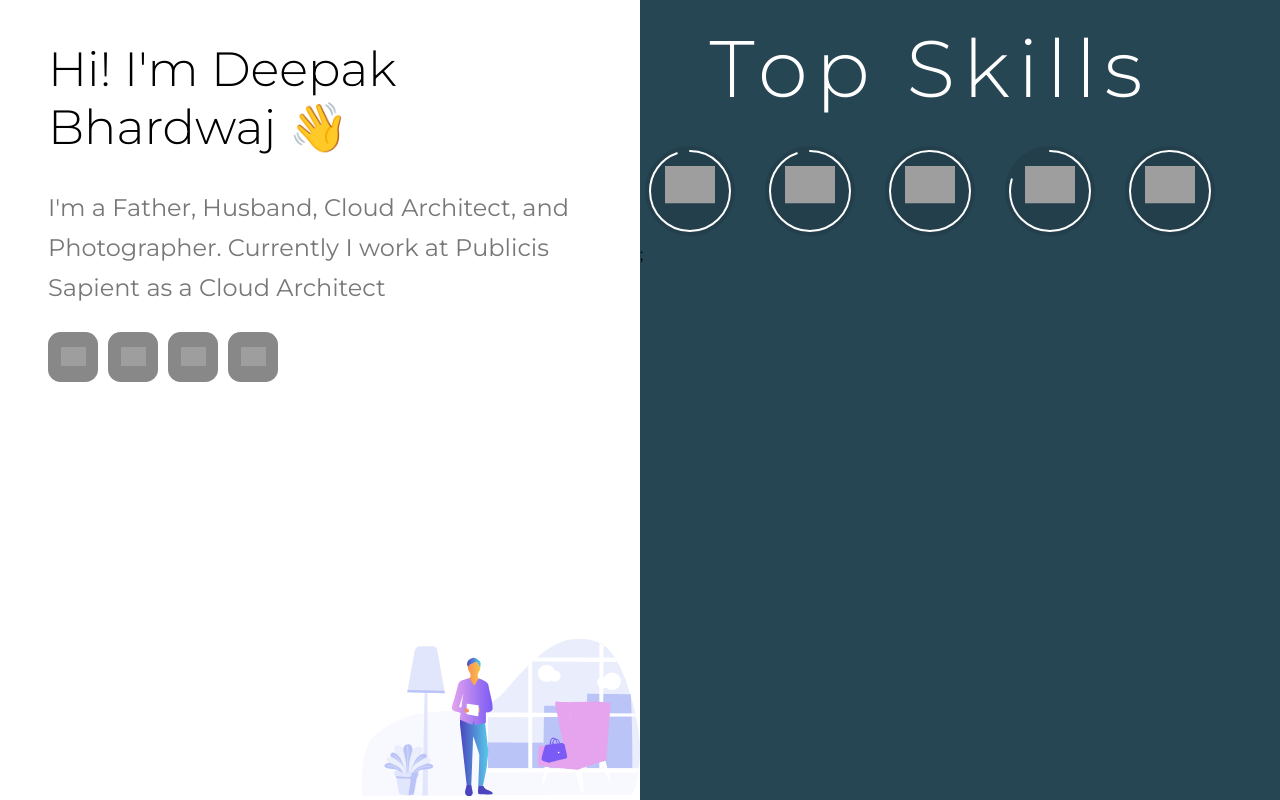
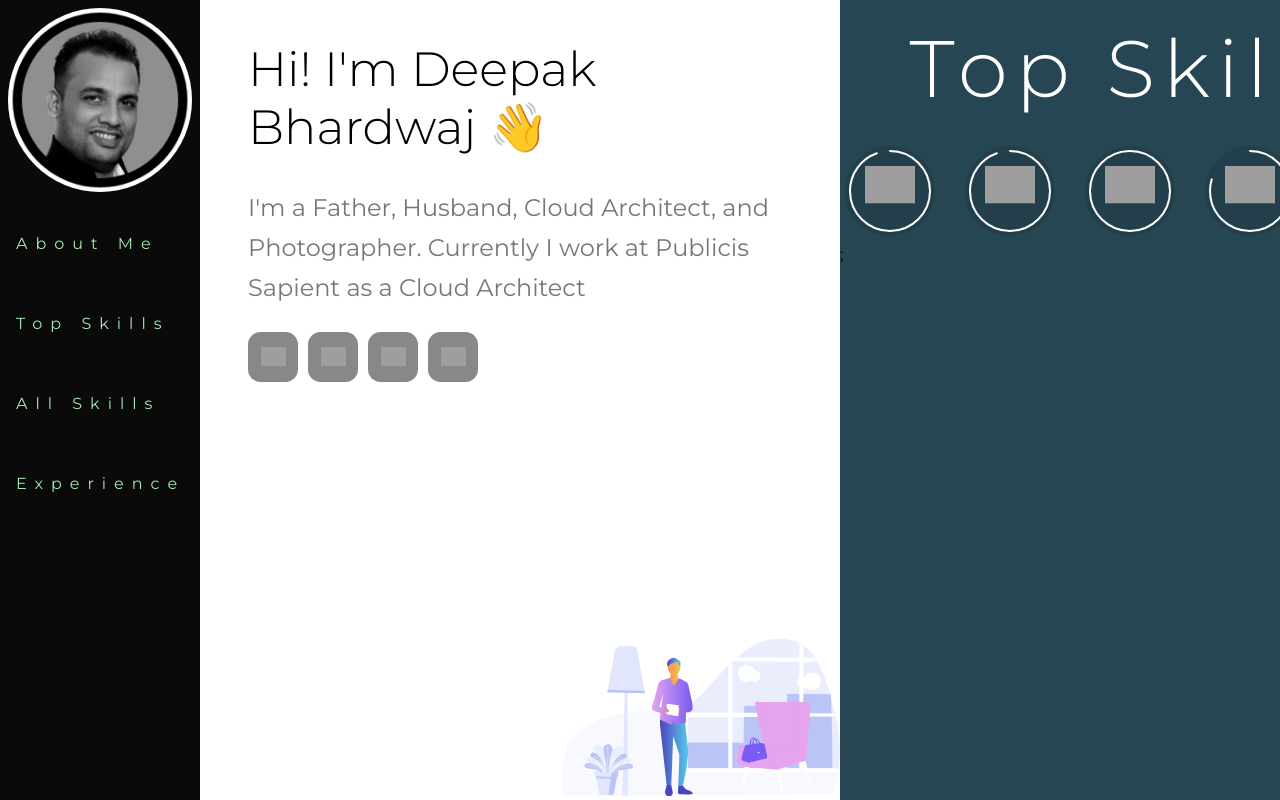
Before and after one commit to deepak-bhardwaj-ps/deepak-bhardwaj-ps.github.io, a React (Create React App) app: page / in a window 1280 px wide. Built offline with nearby package versions, Linux system fonts and the light colour scheme; grey boxes are pictures that could not be loaded.

Commit message:
Added menu bar for desktop

```diff
--- a/package.json
+++ b/package.json
@@ -17,7 +17,7 @@
     "node-sass": "^4.14.1",
     "react": "^16.13.1",
     "react-dom": "^16.13.1",
-    "react-scripts": "3.4.2",
+    "react-scripts": "^3.4.3",
     "typescript": "^3.7.5"
   },
   "scripts": {
--- a/src/App.scss
+++ b/src/App.scss
@@ -51,6 +51,7 @@ body {
   height: 100%;
   margin: 0;
   font-family: Montserrat;
+  padding-left: 100px
 }
 .app {
   scroll-snap-type: x mandatory;
@@ -65,7 +66,7 @@ body {
     overflow-y: scroll;
     min-width: 50vw;
     display: flex;
-    scroll-snap-align: start;
+    scroll-snap-align: center;
   }
 }
 
@@ -79,8 +80,9 @@ body {
 }
 
 @media (max-width: 600px) {
-  body {
+  html, body {
     font-size: 14px;
+    padding: 0;
   }
   .app {
     scroll-snap-type: x mandatory;
@@ -94,6 +96,7 @@ body {
       max-width: 100vw;
       min-width: 100vw;
       max-height: unset;
+      scroll-snap-align: start;
     }
   }
   .title {
--- a/src/App.tsx
+++ b/src/App.tsx
@@ -5,10 +5,12 @@ import { Experience } from "./components/Experience";
 import { TopSkills } from "./components/TopSkills";
 import { Skills } from "./components/Skills";
 import { AboutPage } from "./components/AboutPage";
+import { Menu } from "./components/Menu";
 
 const App = () => {
   return (
     <div className="app">
+      <Menu/>
       <AboutPage name={Portfolio.name} story={Portfolio.story} socialProfiles={Portfolio.socialProfile} />
       <TopSkills list={Portfolio.topSkills} />
       <Skills skills={Portfolio.skills} />
--- a/src/components/AboutPage.tsx
+++ b/src/components/AboutPage.tsx
@@ -10,7 +10,7 @@ export const AboutPage = (props: {
   socialProfiles: ISocialProfiles;
 }) => {
   return (
-    <section className="about-section">
+    <section className="about-section" id="About">
       <div className="content">
         <h1>
           Hi! I'm {props.name}{" "}
--- a/src/components/Experience.tsx
+++ b/src/components/Experience.tsx
@@ -11,7 +11,7 @@ import {
 export const Experience = (props: { list: IExperience[] }) => {
   const ei = props.list.map((exp) => <ExperienceItem {...exp} />);
   return (
-    <section id="experience" className="experience-section">
+    <section id="Experience" className="experience-section">
       <div>
         <div className="title">Experience</div>
         <div className="timeline">{ei}</div>
--- /dev/null
+++ b/src/components/Menu.tsx
@@ -0,0 +1,27 @@
+import React from "react";
+import "./menu.scss"
+import Avatar from "../avatar.png"
+
+export const Menu = () => {
+  return (
+    <div className="menu">
+      <div className="avatar">
+        <img src={Avatar} alt="Deepak Bhardwaj" />
+      </div>
+      <ul>
+        <li>
+          <a href="#About">About Me</a>
+        </li>
+        <li>
+          <a href="#TopSkills">Top Skills</a>
+        </li>
+        <li>
+          <a href="#AllSkills">All Skills</a>
+        </li>
+        <li>
+          <a href="#Experience">Experience</a>
+        </li>
+      </ul>
+    </div>
+  );
+};
--- a/src/components/Skills.tsx
+++ b/src/components/Skills.tsx
@@ -4,7 +4,7 @@ import { WordCloud } from "./primitives/WordCloud";
 
 export const Skills = (props: { skills: string[] }) => {
   return (
-    <section className="all-skills-section">
+    <section className="all-skills-section" id="AllSkills">
       <div>
         <div className="title">All Skills</div>
         <div className="skills-container">
--- a/src/components/TopSkills.tsx
+++ b/src/components/TopSkills.tsx
@@ -6,7 +6,7 @@ import { RadialProgressBar } from './primitives/RadialProgressBar'
 export const TopSkills = (props: { list: ISkill[] }) => {
   const ts = props.list.map((s) => <TopSkill {...s} />);
   return (
-    <section className="skills-section">
+    <section className="skills-section" id="TopSkills">
       <div>
         <div className="title">Top Skills</div>
         <div className="top-skills">{ts}</div>;
--- /dev/null
+++ b/src/components/menu.scss
@@ -0,0 +1,42 @@
+.menu {
+  position: absolute;
+  left: 0;
+  width: 200px;
+  height: 100vh;
+  background-color: #0A0A0A;
+  color: #a5c5e9;
+  @media screen and (max-width: 768px) {
+    display: none;
+  }
+  .avatar {
+    width: 200px;
+    padding: 8px;
+    img {
+      border-radius: 50%;
+      max-width: 184px;
+    }
+  }
+  ul {
+    list-style-type: none;
+    margin: 0;
+    padding: 0;
+    width: 200px;
+    background-color: #0A0A0A;
+  }
+
+  li a {
+    display: block;
+    color: #a5e9b1;
+    padding: 8px 16px;
+    line-height: 4rem;
+    font-weight: 400;
+    letter-spacing: 0.5rem;
+    text-decoration: none;
+  }
+
+  /* Change the link color on hover */
+  li a:hover {
+    background-color: #a5e9b1;
+    color: #2b2d42;
+  }
+}
--- a/src/components/primitives/RadialProgressBar.tsx
+++ b/src/components/primitives/RadialProgressBar.tsx
@@ -23,7 +23,7 @@ export const RadialProgressBar = (props: {
            a 40 40 0 0 1 0 -80"
       />
       <image
-        xlinkHref={"https://ico.now.sh/" + props.icon + "/fff"}
+        href={"https://ico.now.sh/" + props.icon + "/fff"}
         x="25"
         y="25"
         width={50}
--- a/src/components/social-links.scss
+++ b/src/components/social-links.scss
@@ -9,13 +9,13 @@
       background-color: #181717;
     }
     a.linkedin:hover {
-      background-color: #0077B5;
+      background-color: #0077b5;
     }
     a.instagram:hover {
-      background-color: #E4405F;
+      background-color: #e4405f;
     }
     a.twitter:hover {
-      background-color: #1DA1F2;
+      background-color: #1da1f2;
     }
     a {
       background-color: #888888;
@@ -30,5 +30,19 @@
         width: 25px;
       }
     }
+    @media screen and (max-width: 768px) {
+      a.github {
+        background-color: #181717;
+      }
+      a.linkedin {
+        background-color: #0077b5;
+      }
+      a.instagram {
+        background-color: #e4405f;
+      }
+      a.twitter {
+        background-color: #1da1f2;
+      }
+    }
   }
 }
```
Also changed, not shown: src/avatar.png (added), 1 other file (tests, documents, lock files or other folders).
